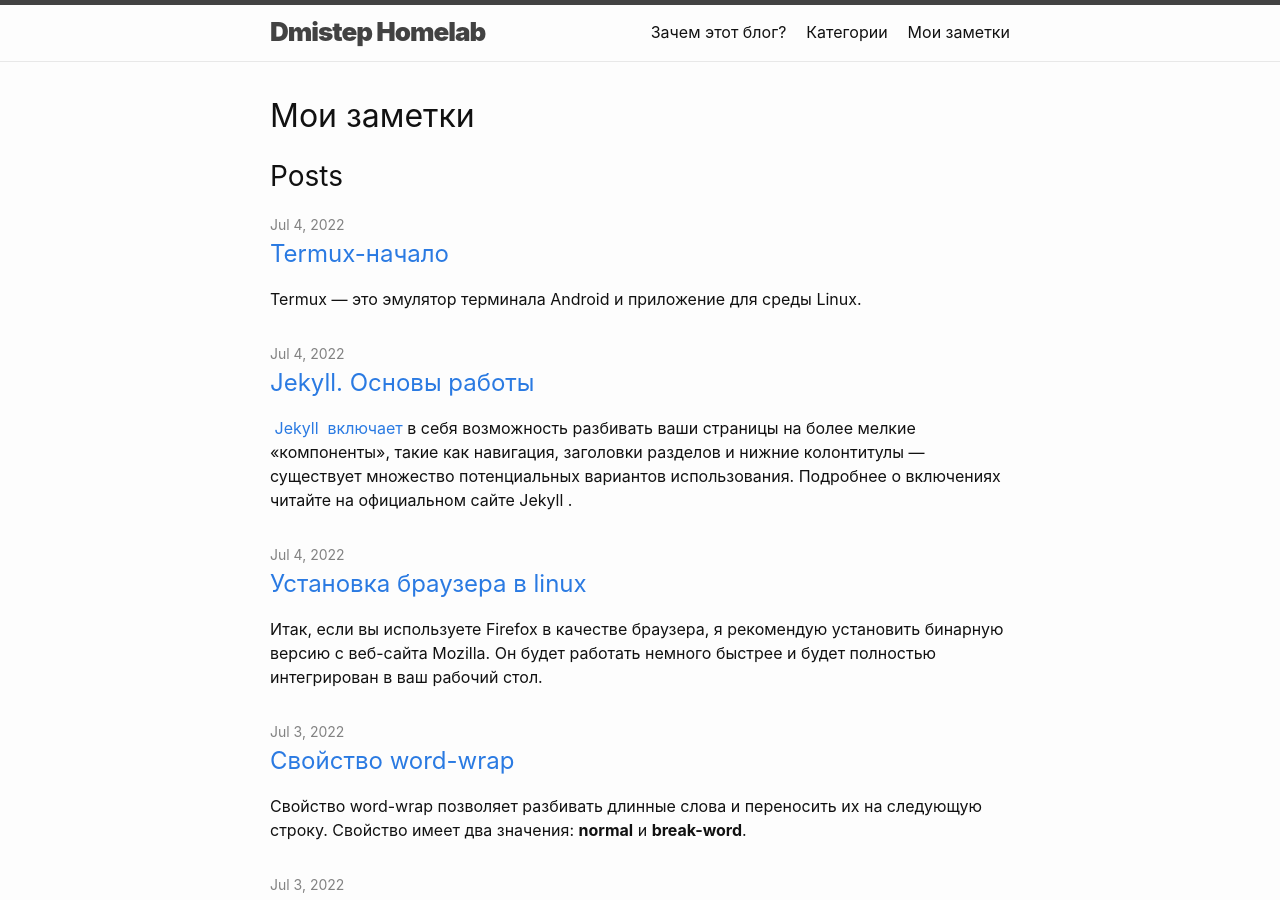
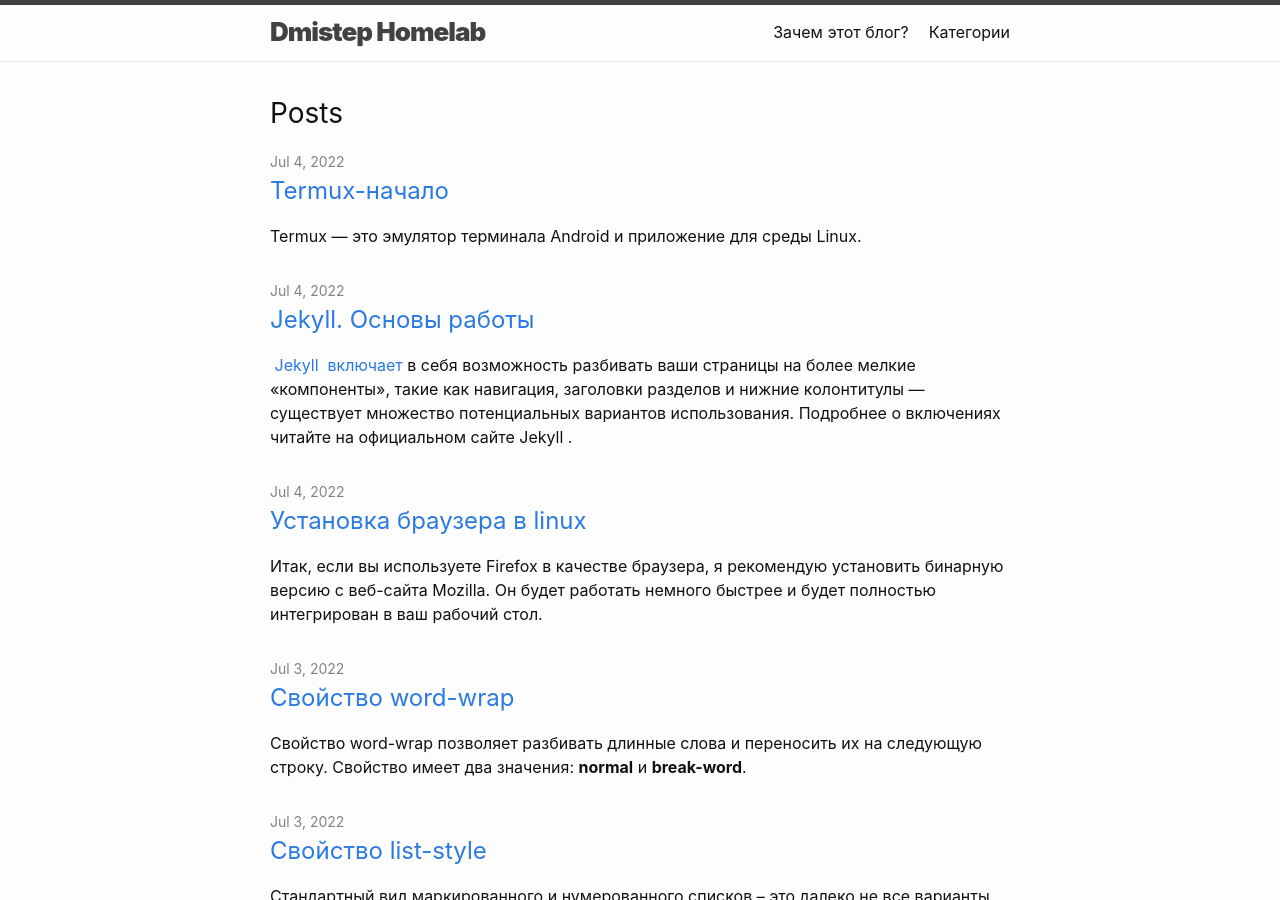
Before and after one commit to Dmistep/test-blog, a Jekyll site: the page built from index.md, in a window 1280 px wide and 900 px high. Built offline with Jekyll 4.4.1, drawn with Linux system fonts in a browser that asks for light colours; part of the change alters nothing that is shown.

Commit message:
update index.md

```diff
--- a/index.md
+++ b/index.md
@@ -3,5 +3,5 @@
 # To modify the layout, see https://jekyllrb.com/docs/themes/#overriding-theme-defaults
 
 layout: home
-title: "Мои заметки"
+#title: "Мои заметки"
 ---
```
